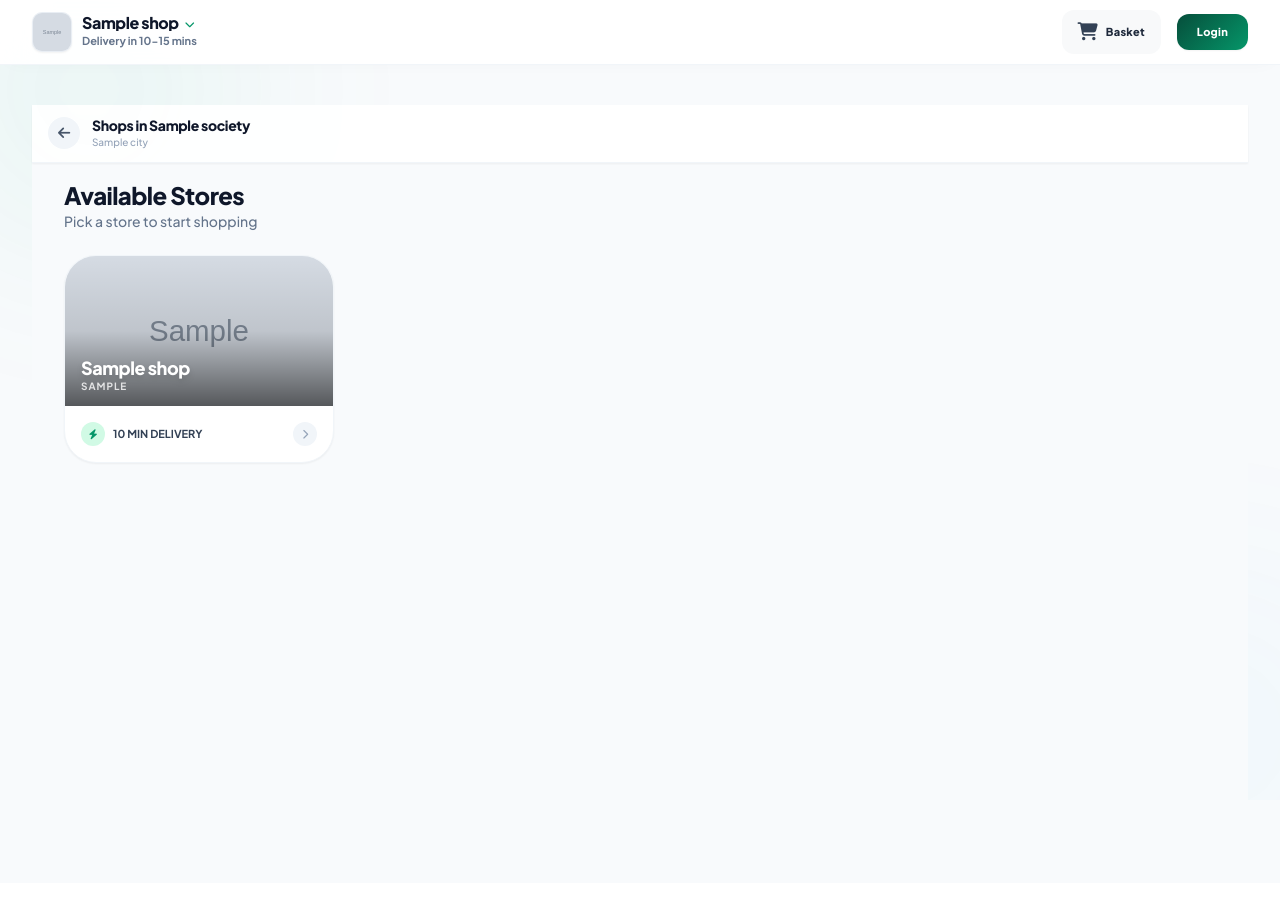
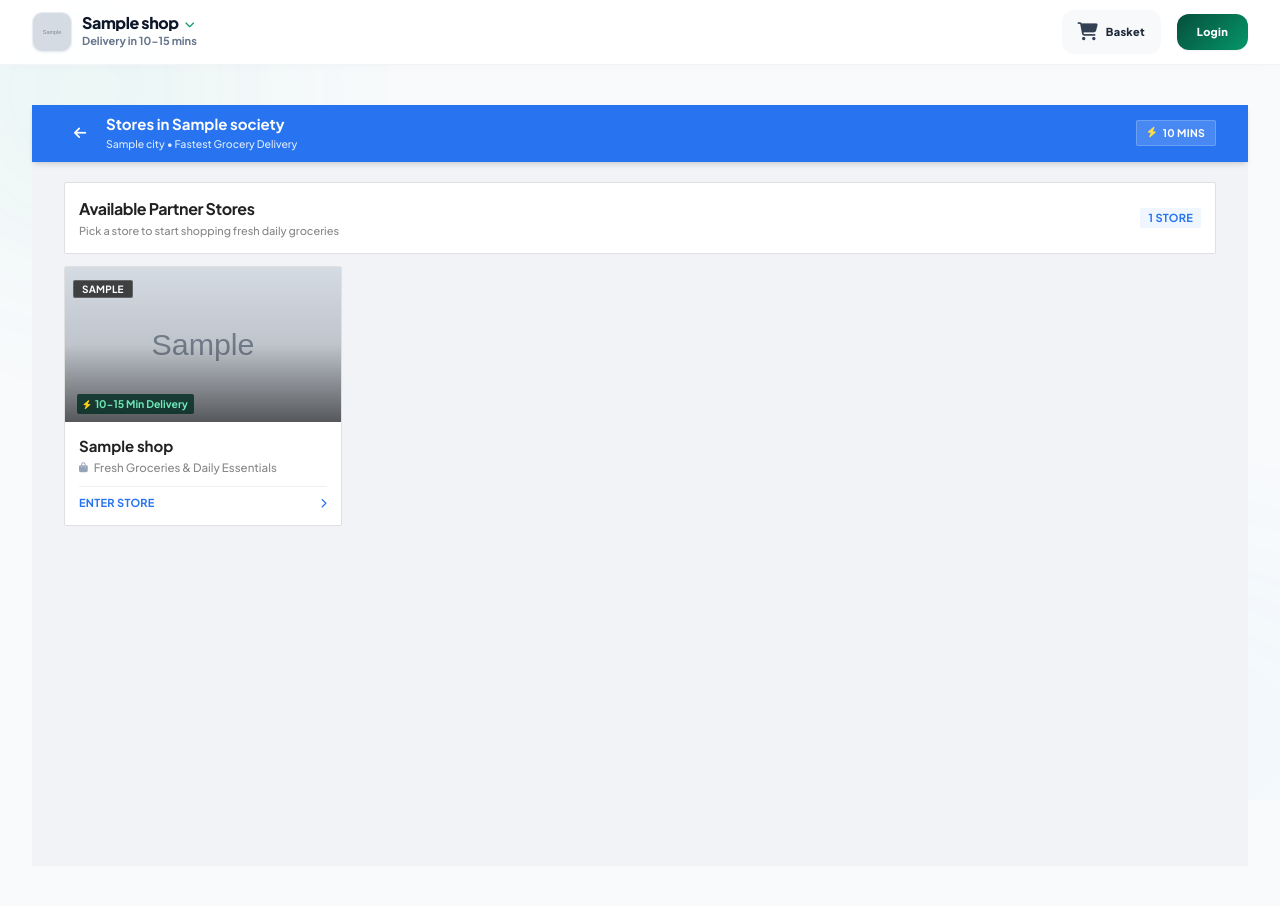
Before and after one commit to Ankus0001h/Jippy-Store-1.0, a Python web app: template templates/shops.html in a window 1280 px wide. Before the commit the page ends 800 px from the top, so only its background shows below. Run offline with Jinja, Linux system fonts and the light colour scheme; the template is opened without the code that fills it: most values are stand-ins (such as "Sample title", 1, 10 or a date in 2020); grey boxes marked "Sample" are stand-in pictures; some libraries are stand-ins or nearby versions.

Commit message:
Revamp shops page with new header and layout

```diff
--- a/templates/shops.html
+++ b/templates/shops.html
@@ -1,72 +1,125 @@
 {% extends "base.html" %}
 {% block content %}
-<!-- Top Header Minimal -->
-<div class="sticky top-0 z-50 bg-white/90 backdrop-blur-xl border-b border-slate-100 shadow-sm flex items-center px-4 py-3 gap-3">
-  <a href="{{ url_for('societies_page') }}" class="w-8 h-8 rounded-full bg-slate-100 text-slate-600 flex items-center justify-center hover:bg-slate-200 transition-colors">
+<!-- 🛍️ Flipkart Style Sticky Blue Header (#2874f0) -->
+<header class="sticky top-0 z-50 bg-[#2874f0] text-white px-3 sm:px-6 py-2.5 shadow-md font-['Plus_Jakarta_Sans']">
+  <div class="max-w-6xl mx-auto flex items-center justify-between gap-3">
+    <div class="flex items-center gap-2.5 min-w-0 flex-1">
+      <a href="{{ url_for('societies_page') }}" class="w-8 h-8 flex items-center justify-center text-white hover:bg-white/15 rounded-full transition-all shrink-0" title="Back to Societies">
         <i class="fas fa-arrow-left text-sm"></i>
       </a>
-  <div>
-    <h1 class="font-black text-sm text-slate-900 tracking-tight leading-tight">Shops in {{ society.name }}</h1>
-    <p class="text-[10px] font-medium text-slate-400">{{ society.city }}</p>
+      <div class="min-w-0">
+        <h1 class="text-[14px] sm:text-[15px] font-bold text-white leading-tight truncate">
+          Stores in {{ society.name }}
+        </h1>
+        <p class="text-[10.5px] text-blue-100 font-medium truncate mt-0.5">
+          {{ society.city }} • Fastest Grocery Delivery
+        </p>
       </div>
     </div>
 
-<div class="min-h-[85vh] bg-slate-50 p-4 animate-fade-in pb-20">
-  <div class="max-w-6xl mx-auto w-full space-y-6">
+    <div class="shrink-0 flex items-center gap-1.5 px-2.5 py-1 bg-white/15 border border-white/20 rounded-sm text-[10.5px] font-bold text-white uppercase tracking-wide">
+      <i class="fas fa-bolt text-yellow-300"></i>
+      <span>10 Mins</span>
+    </div>
+  </div>
+</header>
 
-    <div class="mb-6">
-      <h2 class="text-xl sm:text-2xl font-black text-slate-900 tracking-tight">Available Stores</h2>
-      <p class="text-xs sm:text-sm font-medium text-slate-500">Pick a store to start shopping</p>
+<!-- Main Page Body (Flipkart Style #f1f3f6) -->
+<div class="min-h-[88vh] bg-[#f1f3f6] py-3 sm:py-5 px-2.5 sm:px-4 font-['Plus_Jakarta_Sans'] pb-20">
+  <div class="max-w-6xl mx-auto w-full space-y-3">
+
+    <!-- Section Title & Counter -->
+    <div class="bg-white border border-[#e0e0e0] rounded-none sm:rounded-sm p-3.5 flex items-center justify-between shadow-2xs">
+      <div>
+        <h2 class="text-[14px] sm:text-[16px] font-bold text-[#212121] tracking-tight">Available Partner Stores</h2>
+        <p class="text-[11px] text-[#878787] font-medium mt-0.5">Pick a store to start shopping fresh daily groceries</p>
+      </div>
+      {% if shops %}
+      <span class="text-[11px] font-bold text-[#2874f0] bg-blue-50 px-2 py-0.5 rounded-sm uppercase tracking-wide shrink-0">
+        {{ shops|length }} Store{% if shops|length != 1 %}s{% endif %}
+      </span>
+      {% endif %}
     </div>
 
-    <div class="grid grid-cols-1 sm:grid-cols-2 lg:grid-cols-3 xl:grid-cols-4 gap-4 sm:gap-6">
+    <!-- Stores Grid -->
+    <div class="grid grid-cols-1 sm:grid-cols-2 lg:grid-cols-3 xl:grid-cols-4 gap-2.5 sm:gap-3.5">
       {% for shop in shops %}
-      <a href="{{ url_for('shop_home', shop_id=shop._id) }}" class="group relative bg-white rounded-[2rem] border border-slate-100 shadow-sm overflow-hidden hover:shadow-md transition-all active:scale-[0.98]">
+      <a href="{{ url_for('shop_home', shop_id=shop._id) }}" class="group bg-white border border-[#e0e0e0] hover:border-[#2874f0] rounded-none sm:rounded-sm overflow-hidden shadow-2xs hover:shadow-md transition-all flex flex-col justify-between">
+
+        <!-- Shop Image Container -->
         <div class="aspect-[16/9] w-full bg-slate-100 relative overflow-hidden">
           {% if shop.shop_image %}
-            <img src="{{ shop.shop_image }}" class="w-full h-full object-cover group-hover:scale-105 transition-transform duration-500" alt="{{ shop.shop_name or shop.name }}">
+            <img
+              src="{{ shop.shop_image }}"
+              class="w-full h-full object-cover group-hover:scale-105 transition-transform duration-500"
+              alt="{{ shop.shop_name or shop.name }}"
+              onerror="this.src='/static/images/placeholder.png'"
+            />
           {% else %}
-            <div class="w-full h-full flex items-center justify-center text-slate-300">
-              <i class="fas fa-store text-4xl"></i>
+            <div class="w-full h-full flex flex-col items-center justify-center bg-slate-50 text-slate-300">
+              <i class="fas fa-store text-3xl mb-1 text-slate-300"></i>
+              <span class="text-[10px] font-bold uppercase text-slate-400">Jippy Store</span>
             </div>
           {% endif %}
           <div class="absolute inset-0 bg-gradient-to-t from-black/60 via-black/10 to-transparent"></div>
 
-          <div class="absolute bottom-3 left-4 right-4">
-            <h3 class="text-white font-black text-lg tracking-tight leading-tight drop-shadow-md">{{ shop.shop_name or shop.name }}</h3>
-            <p class="text-white/80 text-[10px] font-bold uppercase tracking-widest">{{ shop.vendor_type or 'General' }}</p>
+          <!-- Vendor Type Pill Top Left -->
+          <div class="absolute top-2 left-2">
+            <span class="bg-black/70 backdrop-blur-xs text-white text-[10px] font-bold px-2 py-0.5 rounded-sm border border-white/20 uppercase tracking-wide">
+              {{ shop.vendor_type or 'Grocery Store' }}
+            </span>
+          </div>
+
+          <!-- Fast Delivery Badge Bottom -->
+          <div class="absolute bottom-2 left-3 right-3 flex items-center justify-between">
+            <span class="text-[10.5px] font-bold text-emerald-300 bg-emerald-950/80 px-1.5 py-0.5 rounded-sm flex items-center gap-1">
+              <i class="fas fa-bolt text-yellow-400 text-[9px]"></i>
+              <span>10-15 Min Delivery</span>
+            </span>
           </div>
         </div>
-        <div class="p-4 flex items-center justify-between">
-          <div class="flex items-center gap-2">
-            <div class="flex items-center justify-center w-6 h-6 rounded-full bg-emerald-100 text-emerald-600">
-              <i class="fas fa-bolt text-[10px]"></i>
+
+        <!-- Shop Information Card Body -->
+        <div class="p-3 sm:p-3.5 flex flex-col justify-between flex-1 space-y-2.5">
+          <div>
+            <h3 class="text-[14.5px] sm:text-[15px] font-bold text-[#212121] group-hover:text-[#2874f0] transition-colors leading-snug line-clamp-1">
+              {{ shop.shop_name or shop.name }}
+            </h3>
+            <p class="text-[11.5px] text-[#878787] font-medium mt-0.5 flex items-center gap-1.5">
+              <i class="fas fa-bag-shopping text-[10px] text-slate-400"></i>
+              <span>Fresh Groceries &amp; Daily Essentials</span>
+            </p>
           </div>
-            <span class="text-[11px] font-bold text-slate-700">10 MIN DELIVERY</span>
-          </div>
-          <div class="w-6 h-6 rounded-full bg-slate-100 flex items-center justify-center text-slate-400 group-hover:bg-pink-100 group-hover:text-pink-500 transition-colors">
-            <i class="fas fa-chevron-right text-[10px]"></i>
+
+          <!-- Action Link Bar -->
+          <div class="pt-2 border-t border-[#f0f0f0] flex items-center justify-between text-[12px] font-bold text-[#2874f0]">
+            <span class="uppercase tracking-wide text-[11px]">Enter Store</span>
+            <i class="fas fa-chevron-right text-[10px] group-hover:translate-x-0.5 transition-transform"></i>
           </div>
         </div>
+
       </a>
       {% else %}
-      <div class="col-span-full py-12 text-center">
-        <div class="w-16 h-16 rounded-full bg-rose-50 text-rose-300 flex items-center justify-center mx-auto mb-4">
-          <i class="fas fa-store-slash text-2xl"></i>
+      <div class="col-span-full bg-white border border-[#e0e0e0] rounded-none sm:rounded-sm p-8 sm:p-12 flex flex-col items-center justify-center text-center shadow-2xs space-y-3">
+        <div class="w-14 h-14 bg-red-50 text-red-500 rounded-full flex items-center justify-center text-2xl border border-red-100">
+          <i class="fas fa-store-slash"></i>
         </div>
-        <h3 class="text-base font-black text-slate-800 mb-1">No shops available</h3>
-        <p class="text-xs font-medium text-slate-500">There are no Jippy stores serving this society currently.</p>
+        <div>
+          <h3 class="text-[16px] font-bold text-[#212121]">No Stores Available</h3>
+          <p class="text-[12.5px] text-[#878787] font-medium max-w-sm mx-auto mt-1 leading-snug">
+            Currently there are no partner stores active for this society. Please choose another society or area.
+          </p>
+        </div>
+        <a href="{{ url_for('societies_page') }}" class="mt-2 inline-flex items-center gap-2 px-5 py-2.5 bg-[#2874f0] hover:bg-blue-600 active:scale-95 text-white text-[13px] font-bold rounded-sm transition-all shadow-xs uppercase tracking-wider">
+          <i class="fas fa-arrow-left text-xs"></i>
+          <span>Choose Another Society</span>
+        </a>
       </div>
       {% endfor %}
     </div>
 
   </div>
 </div>
-
-<style>
-  .animate-fade-in { animation: fadeIn 0.4s ease-out forwards; }
-  @keyframes fadeIn { from { opacity: 0; } to { opacity: 1; } }
-</style>
 {% endblock %}
 
 {% block mobile_nav %}{% endblock %}
```
Lines whose indentation alone changed are shown as unchanged.
